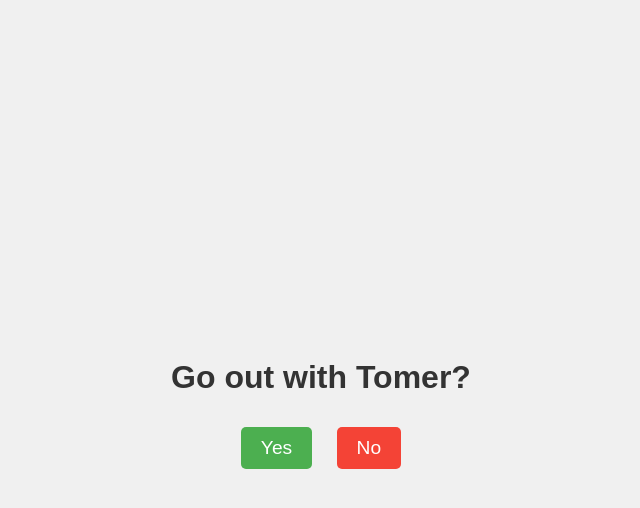
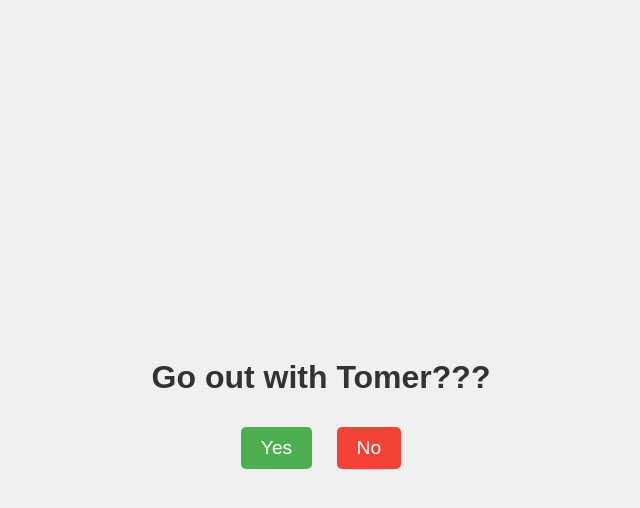
Before and after one commit to joodseguap/simpppp, a plain HTML site: page index.html in a window 1280 px wide. Both pictures are taken after a click on the element "Click to see options". Shown: the whole page, without its empty margins (319-959 px from the left). Drawn offline with Linux system fonts and the light colour scheme.

Commit message:
Update index.html

```diff
--- a/index.html
+++ b/index.html
@@ -58,7 +58,7 @@
 
 <script>
     function showOptions() {
-        document.getElementById('girlName').textContent = "Go out with Tomer?";
+        document.getElementById('girlName').textContent = "Go out with Tomer???";
         document.getElementById('options').style.display = "block";
     }
 
```
